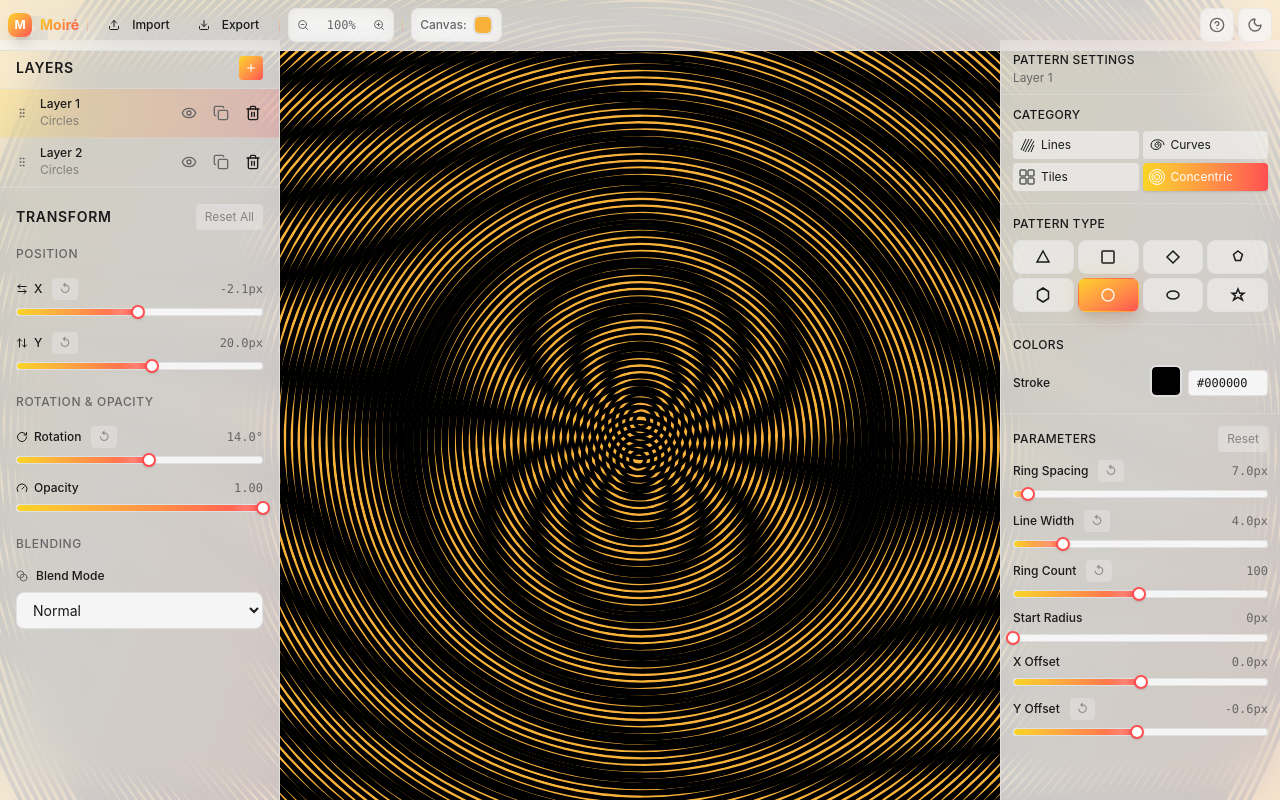
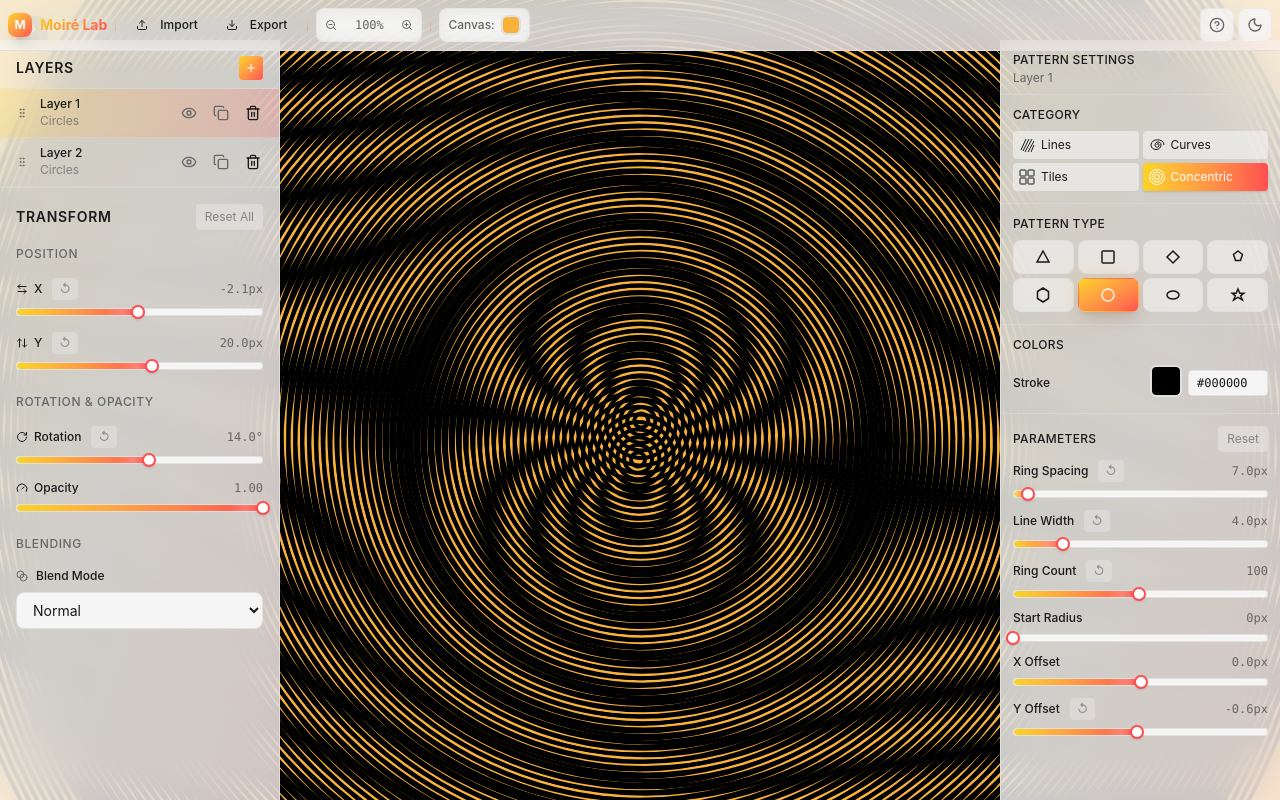
Before and after one commit to NeoVand/Moire, a React (Vite) app: page / in a window 1280 px wide. Built offline with nearby package versions, Linux system fonts and the light colour scheme.

Commit message:
Update project title and README for branding consistency
- Changed the project title from "Moiré" to "Moiré Lab" in index.html and Header component for improved branding.
- Updated README to reflect the new project name, enhancing clarity and consistency across documentation.

```diff
--- a/index.html
+++ b/index.html
@@ -6,7 +6,7 @@
     <link rel="shortcut icon" href="/moire-favicon.svg?v=4" />
     <link rel="icon" type="image/png" href="/moire-favicon.png?v=4" />
     <meta name="viewport" content="width=device-width, initial-scale=1.0" />
-    <title>Moiré</title>
+    <title>Moiré Lab</title>
   </head>
   <body>
     <div id="root"></div>
--- a/src/components/layout/Header.tsx
+++ b/src/components/layout/Header.tsx
@@ -65,7 +65,7 @@ export function Header({ onHelpClick }: HeaderProps) {
             </div>
             <div className="absolute inset-0 bg-gradient-to-br from-[var(--gradient-start)] to-[var(--gradient-end)] rounded-lg opacity-0 group-hover:opacity-20 transition-opacity duration-300 blur-lg" />
           </div>
-          <h1 className="text-sm font-bold gradient-text">Moiré</h1>
+          <h1 className="text-sm font-bold gradient-text">Moiré Lab</h1>
         </div>
 
         <div className="w-px h-3 bg-gradient-to-b from-[var(--gradient-start)] to-[var(--gradient-end)] opacity-30" />
```
Also changed, not shown: 1 other file (tests, documents, lock files or other folders).
